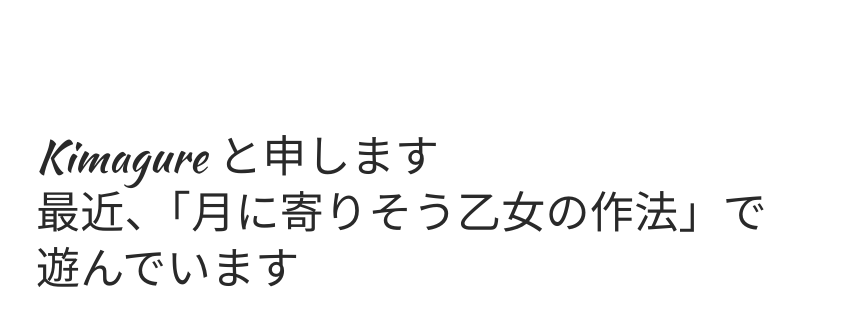
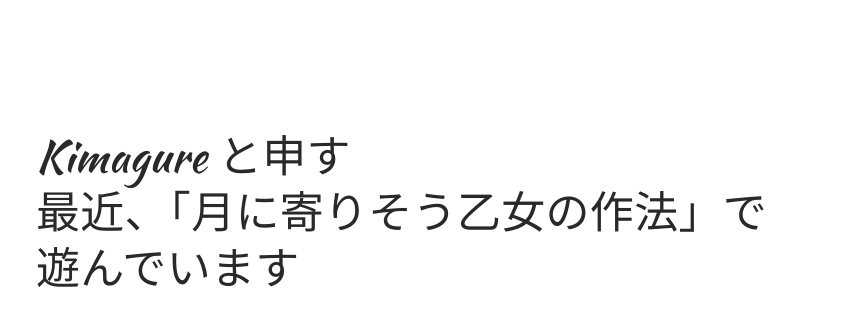
Before and after one commit to Kimagure7/ComNet, a plain HTML site: page lab1/static/index.html in a window 1280 px wide. Shown: the part 820-1141 px from the top of the page, 424-1280 px from the left. Drawn offline with Linux system fonts and the light colour scheme; files whose address does not match are found by name.

Commit message:
final lab1

```diff
--- a/lab1/static/index.html
+++ b/lab1/static/index.html
@@ -134,7 +134,7 @@
                         </div>
                         <div class="col col-m-12 col-t-8 col-d-8">
                             <div class="text-box">
-                                <h1>Kimagure と申します<br />最近、「月に寄りそう乙女の作法」で<br />遊んでいます</h1>
+                                <h1>Kimagure と申す<br />最近、「月に寄りそう乙女の作法」で<br />遊んでいます</h1>
                                 <p>
                                     彼女の名前は桜小路ルナであり、僕が一番好きなキャラクターである<br />
                                     その高慢さ、自信、強さ、優しさ、可愛らしさが鮮明に立体的に作られており、その威風堂々とした王者の姿と愛嬌のある少女の姿は完璧に融合した
```
Also changed, not shown: 1 other file.
